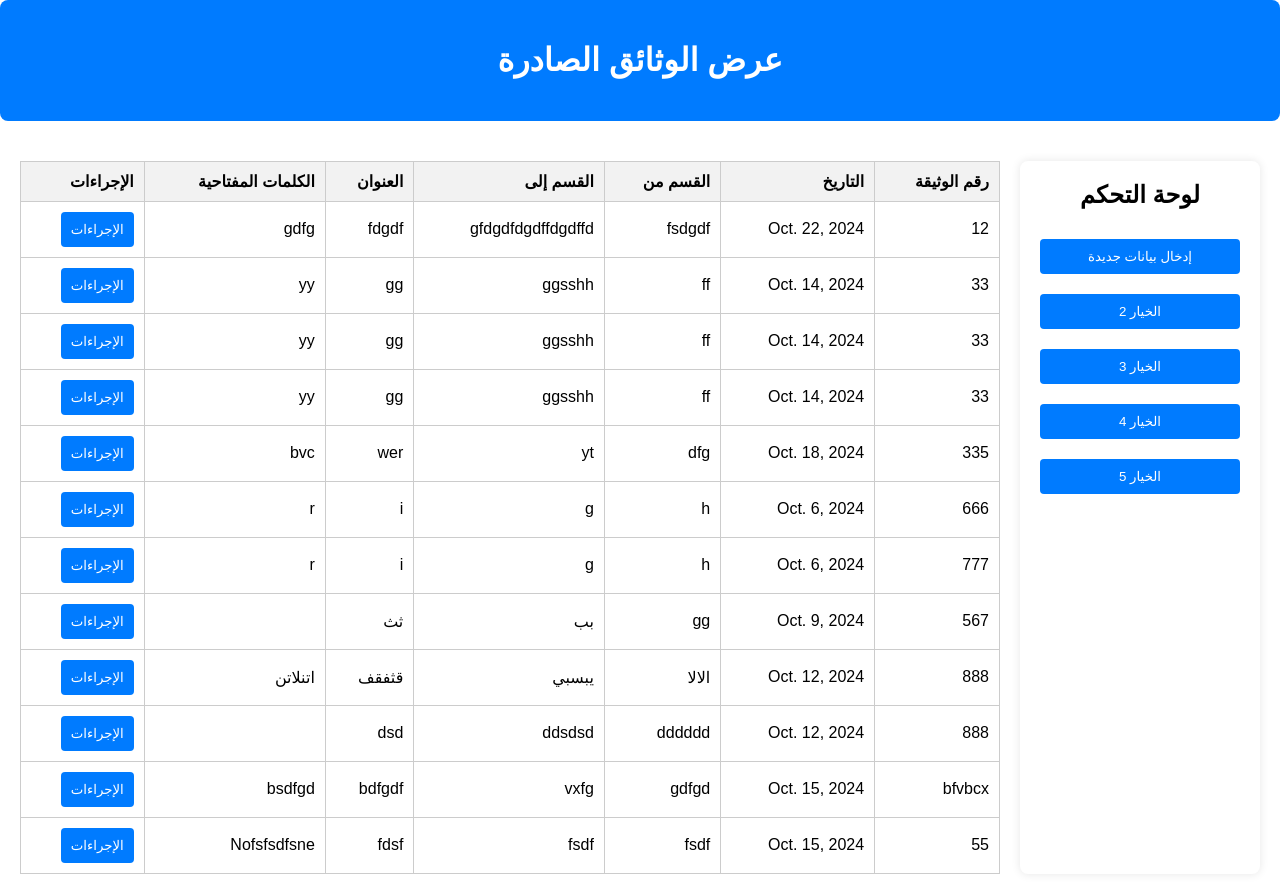
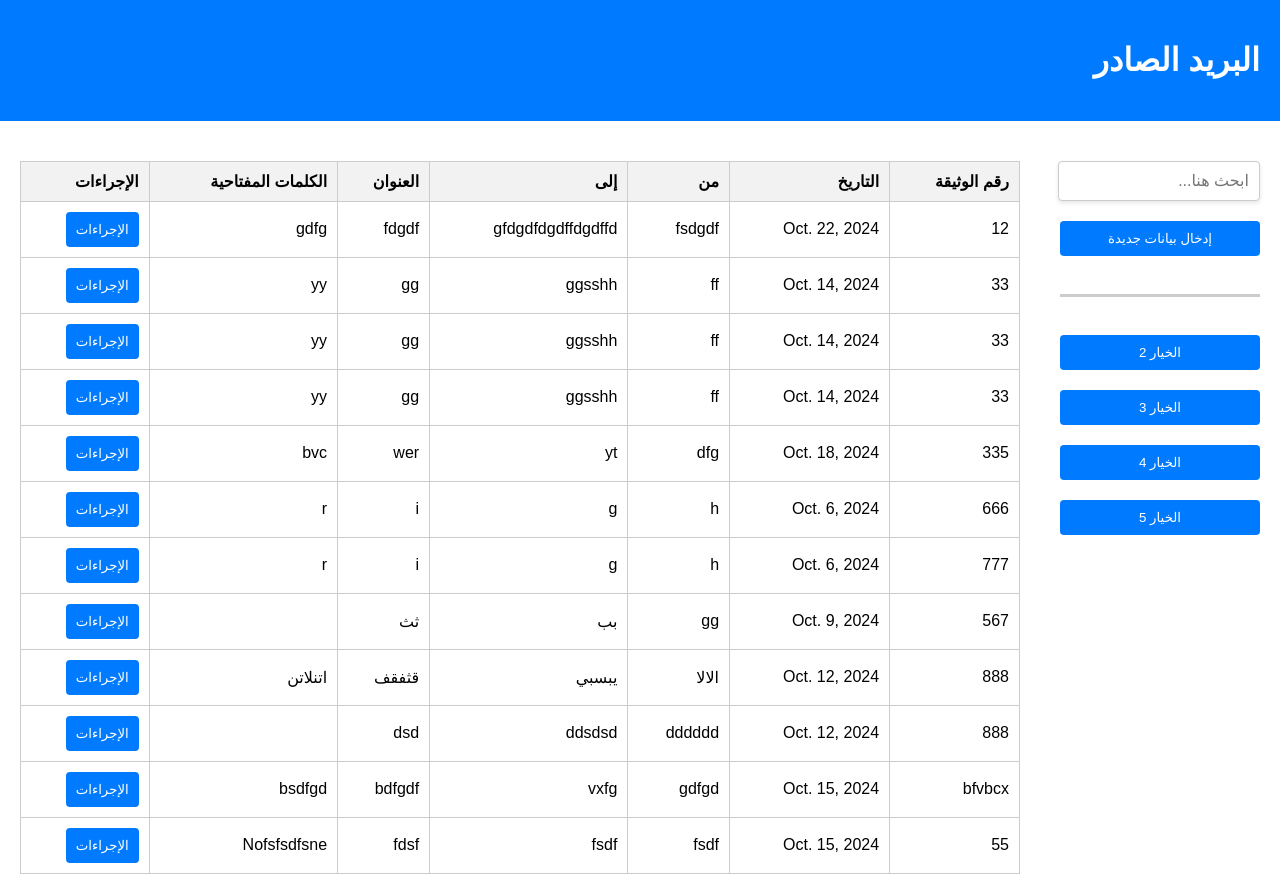
Before and after one commit to debeski/mail_archive_OLD, a Django app: page /outgoing_mail/ in a window 1280 px wide. Run offline with Django 5.2, Linux system fonts and the light colour scheme; data comes from the database, SQL or seed files in the repository; both versions use the stored data as it was after the commit.

Commit message:
outgoing4

```diff
--- a/documents/static/css/style.css
+++ b/documents/static/css/style.css
@@ -6,37 +6,36 @@ body {
     display: flex;
     flex-direction: column; /* Stack elements vertically */
 }
+
 .title {
     background-color: #007bff; /* Title background color */
     color: white;
-    text-align: center;
+    text-align: right;
     padding: 20px; /* Space around the title */
-    border-radius: 8px;
     margin-bottom: 20px; /* Space below the title */
 }
+
 .container {
     display: flex;
     flex-grow: 1; /* Allow the container to grow */
     justify-content: flex-end; /* Align dashboard to the right */
     padding: 20px; /* Add padding to the container */
 }
+
 .table-container {
     flex-grow: 1; /* Allow the table container to grow */
     margin-right: 20px; /* Space between table and dashboard */
 }
+
 .dashboard {
-    width: 200px; /* Thinner dashboard */
-    background: white;
-    padding: 20px;
-    border-radius: 8px;
-    box-shadow: 0 0 10px rgba(0, 0, 0, 0.1);
+    display: inline-block; /* Keep it from pushing down */
+    vertical-align: top; /* Align with the action container */
+    width: 200px; /* Adjust width as needed */
+    margin-left: 20px; /* Space from the action container */
 }
-.dashboard h2 {
-    text-align: center;
-    margin-top: 0; /* Remove top margin */
-}
+
 .dashboard button {
-    width: 100%;
+    width: 100%; /* Make buttons full width */
     margin: 10px 0;
     padding: 10px;
     background-color: #007bff;
@@ -45,25 +44,31 @@ body {
     border-radius: 4px;
     cursor: pointer;
 }
+
 .dashboard button:hover {
     background-color: #0056b3;
 }
+
 table {
     width: 100%;
     border-collapse: collapse;
 }
+
 th, td {
     padding: 10px;
     border: 1px solid #ccc;
     text-align: right; /* Align text to the right for Arabic */
 }
+
 th {
     background-color: #f2f2f2;
 }
+
 .dropdown {
     position: relative;
     display: inline-block;
 }
+
 .dropbtn {
     background-color: #007bff;
     color: white;
@@ -72,6 +77,7 @@ th {
     cursor: pointer;
     border-radius: 4px;
 }
+
 .dropdown-content {
     display: none;
     position: absolute;
@@ -80,16 +86,64 @@ th {
     box-shadow: 0px 8px 16px 0px rgba(0,0,0,0.2);
     z-index: 1;
 }
+
 .dropdown-content a, .dropdown-content span {
     color: black;
     padding: 12px 16px;
     text-decoration: none;
     display: block;
 }
+
 .dropdown-content a:hover, .dropdown-content span:hover {
     background-color: #007bff; /* Highlight on hover */
     color: white;
 }
+
 .dropdown:hover .dropdown-content {
     display: block;
 }
+
+/* Flexbox for the button and search field */
+.action-container {
+    display: flex;
+    align-items: center; /* Center vertically */
+    margin-bottom: 20px; /* Space below the action container */
+}
+
+.action-container button {
+    margin-right: 10px; /* Space between button and input */
+    flex: 1; /* Allow button to grow */
+}
+
+.search-container {
+    flex: 2; /* Allow search input to grow */
+}
+
+.search-container input {
+    padding: 10px;
+    width: 100%; /* Make input full width */
+}
+
+/* Separator */
+.separator {
+    height: 3px;
+    background-color: #ccc;
+    margin: 10px 0; /* Space above and below */
+}
+
+/* Search Field */
+#search-input:focus {
+    border-color: #007bff;    /* Changes border color when the input is focused */
+    outline: none;             /* Removes the default outline */
+}
+
+#search-input {
+    padding: 10px;             /* Adds padding inside the input for better usability */
+    width: 90%;              /* Makes the input take the full width of its container */
+    border: 1px solid #ccc;   /* Adds a light gray border */
+    border-radius: 4px;       /* Rounds the corners for a softer look */
+    box-shadow: 0 2px 4px rgba(0, 0, 0, 0.1); /* Adds a subtle shadow */
+    margin-bottom: 10px;      /* Space below the input */
+    font-size: 16px;          /* Sets the font size for better readability */
+    transition: border-color 0.3s; /* Smooth transition for border color */
+}
--- /dev/null
+++ b/documents/static/js/search.js
@@ -0,0 +1,25 @@
+// script.js
+
+function searchDocuments() {
+    const input = document.getElementById('search-input');
+    const filter = input.value.toLowerCase();
+    const tableBody = document.getElementById('document-table-body');
+    const rows = tableBody.getElementsByTagName('tr');
+
+    for (let i = 0; i < rows.length; i++) {
+        const cells = rows[i].getElementsByTagName('td');
+        let rowContainsSearchTerm = false;
+
+        for (let j = 0; j < cells.length; j++) {
+            if (cells[j]) {
+                const cellValue = cells[j].textContent || cells[j].innerText;
+                if (cellValue.toLowerCase().indexOf(filter) > -1) {
+                    rowContainsSearchTerm = true;
+                    break;
+                }
+            }
+        }
+
+        rows[i].style.display = rowContainsSearchTerm ? '' : 'none';
+    }
+}
--- a/documents/templates/outgoing_mail.html
+++ b/documents/templates/outgoing_mail.html
@@ -3,38 +3,42 @@
 <head>
     <meta charset="UTF-8">
     <meta name="viewport" content="width=device-width, initial-scale=1.0">
-    <title>عرض الوثائق الصادرة</title>
+    <title>البريد الصادر</title>
     {% load static %}
     <link rel="stylesheet" href="{% static 'css/style.css' %}">
 </head>
 <body>
 <div class="title">
-    <h1>عرض الوثائق الصادرة</h1>
+    <h1>البريد الصادر</h1>
 </div>
 
 <div class="container">
     <div class="dashboard">
-        <h2>لوحة التحكم</h2>
+        <input type="text" placeholder="ابحث هنا..." id="search-input" onkeyup="searchDocuments()">
         <button onclick="location.href='{% url 'add_outgoing' %}'">إدخال بيانات جديدة</button>
+        <div><br></div>
+        <div class="separator"></div>
+        <br>
         <button onclick="#">الخيار 2</button>
         <button onclick="#">الخيار 3</button>
         <button onclick="#">الخيار 4</button>
         <button onclick="#">الخيار 5</button>
     </div>
+
     <div class="table-container">
         <table>
             <thead>
                 <tr>
                     <th>رقم الوثيقة</th>
                     <th>التاريخ</th>
-                    <th>القسم من</th>
-                    <th>القسم إلى</th>
+                    <th>من</th>
+                    <th>إلى</th>
                     <th>العنوان</th>
                     <th>الكلمات المفتاحية</th>
                     <th>الإجراءات</th>
                 </tr>
             </thead>
-            <tbody>
+            <tbody id="document-table-body">
                 {% for document in documents %}
                 <tr>
                     <td>{{ document.reg_number }}</td>
@@ -48,7 +52,7 @@
                             <button class="dropbtn">الإجراءات</button>
                             <div class="dropdown-content">
                                 {% if document.id %}
-                                    <a href="{% url 'edit_outgoing' document.id %}">تعديل</a>  <!-- Edit link -->
+                                    <a href="{% url 'edit_outgoing' document.id %}">تعديل</a>
                                     <a href="{% url 'download_outgoing_pdf' outgoing_id=document.id %}">تحميل PDF الرئيسي</a>
                                 {% else %}
                                     <span>لا يوجد ID</span>
@@ -70,8 +74,9 @@
             </tbody>
         </table>
     </div>
-
 </div>
 
+<!-- Link to the external JavaScript file -->
+<script src="{% static 'js/search.js' %}"></script>
 </body>
 </html>
```
Also changed, not shown: db.sqlite3, 3 other files.
